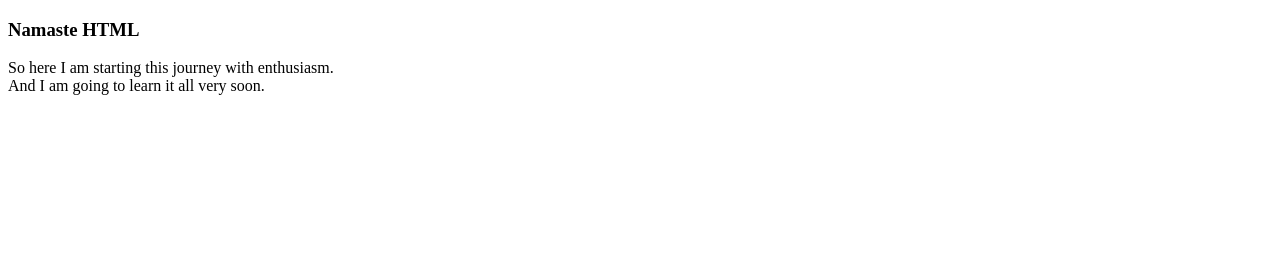
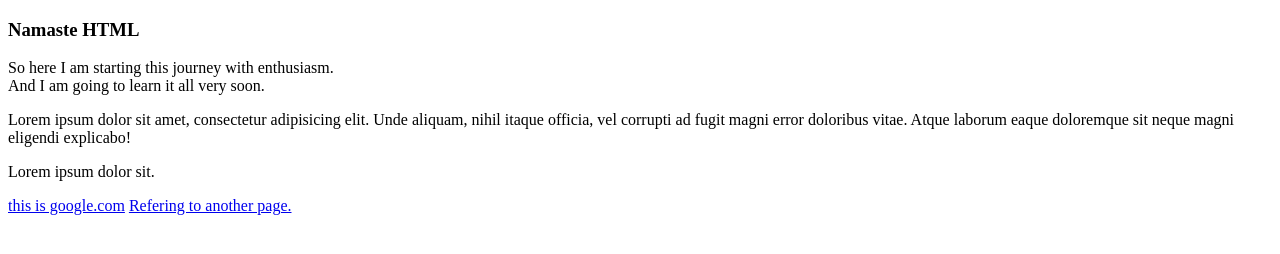
Before and after one commit to icarus98/icarus98.github.io, a plain HTML site: page index.html in a window 1280 px wide. Drawn offline with Linux system fonts and the light colour scheme.

Commit message:
added test.html

```diff
--- a/index.html
+++ b/index.html
@@ -5,9 +5,13 @@
     <meta http-equiv="X-UA-Compatible" content="IE=edge">
     <meta name="viewport" content="width=device-width, initial-scale=1.0">
     <meta name="description" content="This is sanjeev's wsl development setup">
-    <meta name="keywords" content="Jija,tohar,rang,mirchai,sanjeev_wsl_on_ericsson_laptop">
+    <meta name="keywords" content="sanjeev_wsl_on_ericsson_laptop">
     <meta name="robots" content="INDEX, FOLLOW">
     <title>Getting Started</title>
+
+    <!-- This is how you include external css -->
+    <link rel="stylesheet" href="hello.js">
+    <!-- this is how you include internal javascript -->
 </head>
 <body>
     <h3 title="This is heading">Namaste HTML</h3>
@@ -15,5 +19,10 @@
         So here I am starting this journey with enthusiasm. <br>
         And I am going to learn it all very soon.
     </p>
+    <p>Lorem ipsum dolor sit amet, consectetur adipisicing elit. Unde aliquam, nihil itaque officia, vel corrupti ad fugit magni error doloribus vitae. Atque laborum eaque doloremque sit neque magni eligendi explicabo!</p>
+    <p>Lorem ipsum dolor sit.</p>
+    <a href="https://google.com" target="_blank">this is google.com</a>
+    <a href="./test.html" target="
+    ">Refering to another page.</a>
 </body>
 </html>
```
Also changed, not shown: test.html (added, +12 -0 lines).
